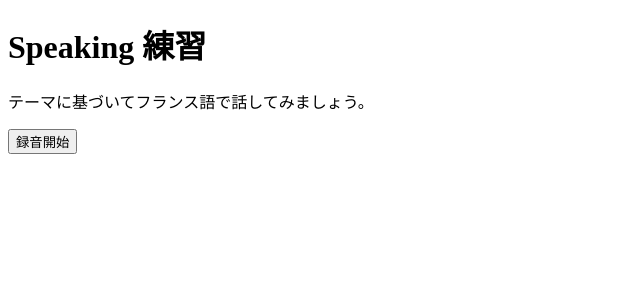
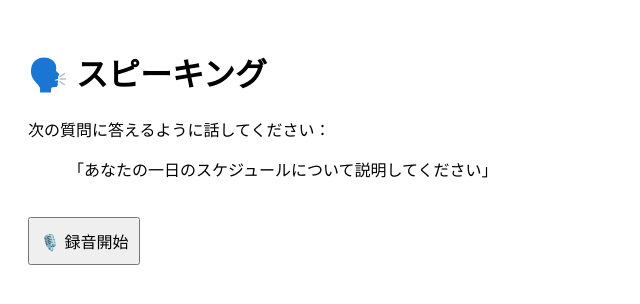
Before and after one commit to Happygeneva/ShinjiB2, a Next.js app: page /speaking in a window 1280 px wide. Shown: the top 304 px of the page, without its empty margins (0-640 px from the left). Built offline with nearby package versions, Linux system fonts and the light colour scheme.

Commit message:
Update speaking.js

```diff
--- a/pages/speaking.js
+++ b/pages/speaking.js
@@ -3,30 +3,27 @@ import { useState } from "react";
 export default function Speaking() {
   const [recording, setRecording] = useState(false);
 
-  const toggleRecording = () => {
-    setRecording(!recording);
+  const startRecording = () => {
+    alert("🎙️ スピーキング練習を開始！（録音機能はブラウザで拡張可能）");
+    setRecording(true);
   };
 
   return (
-    <div className="min-h-screen flex flex-col items-center justify-center bg-red-50 p-6">
-      <h1 className="text-3xl font-bold mb-6">Speaking 練習</h1>
-
-      <p className="text-lg mb-4">
-        テーマに基づいてフランス語で話してみましょう。
+    <div style={{ padding: "20px" }}>
+      <h1>🗣️ スピーキング</h1>
+      <p>
+        次の質問に答えるように話してください：
       </p>
-
+      <blockquote>
+        「あなたの一日のスケジュールについて説明してください」
+      </blockquote>
       <button
-        onClick={toggleRecording}
-        className="px-6 py-3 rounded-xl bg-red-500 text-white shadow-md"
+        onClick={startRecording}
+        style={{ marginTop: "20px", padding: "10px", fontSize: "16px" }}
       >
-        {recording ? "録音停止" : "録音開始"}
+        🎙️ 録音開始
       </button>
-
-      {recording && (
-        <p className="mt-4 font-semibold text-red-600">
-          🎙️ 録音中です。フランス語で話してください！
-        </p>
-      )}
+      {recording && <p>録音中...（デモ）</p>}
     </div>
   );
 }
```
